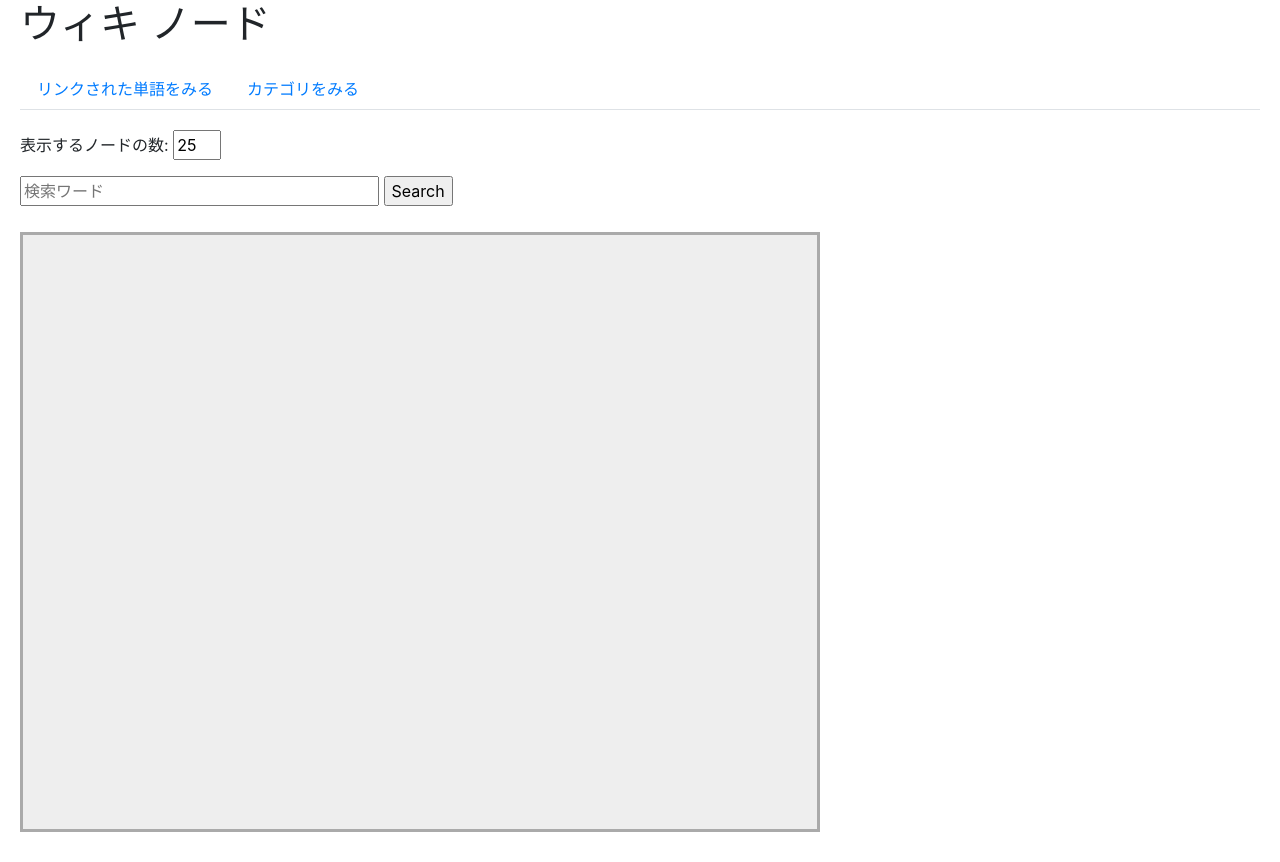
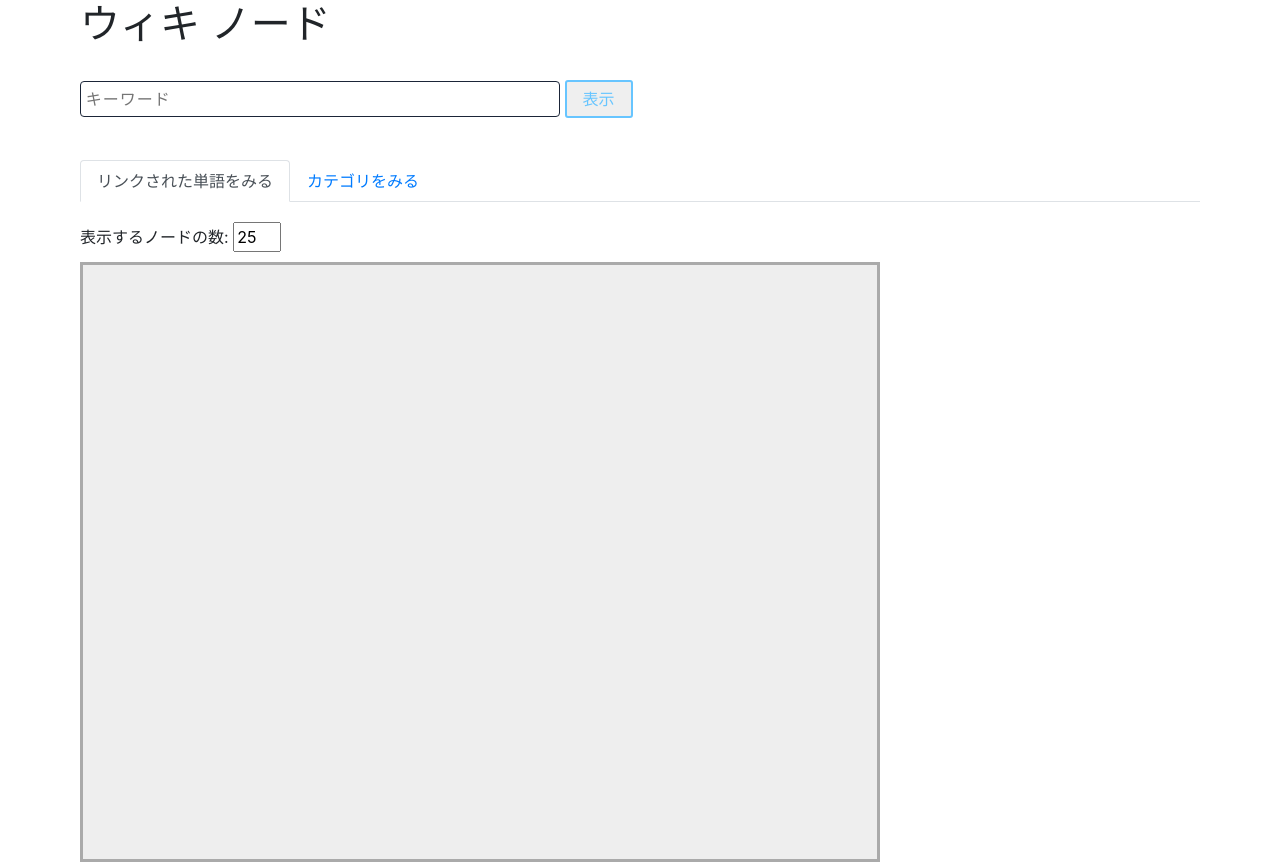
Before and after one commit to tmkokumura/wiki-viewer, a Flask app: page / in a window 1280 px wide. Before the commit the page ends 832 px from the top, so only its background shows below. Run offline with Flask 2, Linux system fonts and the light colour scheme; some libraries are stand-ins or nearby versions.

Commit message:
change layout

```diff
--- a/static/css/style.css
+++ b/static/css/style.css
@@ -1,11 +1,60 @@
+/* 共通 */
 body {
-    padding: 0px 20px;
+    padding: 0em 5em;
 }
 
+/* キーワードエリア */
+.search {
+    margin: 2em 0em;
+    height: 3em;
+}
+
+.search_text {
+    display: inline-block;
+	width: 30em;
+	box-sizing: border-box;
+	padding: 0.3em;
+	transition: 0.3s;
+	letter-spacing: 1px;
+	color: #aaaaaa;
+	border: 1px solid #1b2538;
+	border-radius: 4px;
+}
+
+.ef:focus {
+	border: 1px solid #da3c41;
+	outline: none;
+	box-shadow: 0 0 5px 1px rgba(218,60,65, .5);
+}
+
+/* 表示ボタン */
+.search_btn {
+    display: inline-block;
+    box-sizing: border-box;
+    padding: 0.3em 1em;
+    text-decoration: none;
+    color: #67c5ff;
+    border: solid 2px #67c5ff;
+    border-radius: 3px;
+    transition: .4s;
+}
+
+.search_btn:hover {
+    background: #67c5ff;
+    color: white;
+}
+
+/* タブエリア */
 .nav-tabs {
     margin: 20px 0px;
 }
 
+/* メッセージエリア */
+.msg {
+    color: #f00;
+}
+
+/* キャンバス */
 .canvas {
     width: 800px;
     height: 600px;
@@ -36,7 +85,3 @@ body {
 .disp_count {
     width: 3em;
 }
-
-.msg {
-    color: #f00;
-}
--- a/templates/index.html
+++ b/templates/index.html
@@ -15,10 +15,16 @@
 <body>
     <h1>ウィキ ノード</h1>
 
-    <!-- タブボタン -->
+    <!-- 検索エリア -->
+    <div class="search">
+        <input type="text" id="keyword" class="search_text ef" size="30" placeholder="キーワード">
+        <input type="button" id="search_button" class="search_btn" value="表示">
+    </div>
+
+    <!-- タブエリア -->
     <ul class="nav nav-tabs">
         <li class="nav-item">
-            <a href="#tab1" class="nav-link" data-toggle="tab">リンクされた単語をみる</a>
+            <a href="#tab1" class="nav-link active" data-toggle="tab">リンクされた単語をみる</a>
         </li>
         <li class="nav-item">
             <a href="#tab2" class="nav-link" data-toggle="tab">カテゴリをみる</a>
@@ -29,14 +35,10 @@
     <div class="tab-content">
         <!-- ノードエリア -->
         <div id="tab1" class="tab-pane active">
-            <p>
+            <div>
                 表示するノードの数: <input type="number" class="disp_count" id="disp_count" min="1" max="99" value="25">
-            </p>
-            <p>
-                <input type="text" id="keyword" size="30" placeholder="検索ワード">
-                <input type="button" id="search_button" value="Search">
-            </p>
-            <p class="msg" id="msg"></p>
+            </div>
+            <div class="msg" id="msg"></div>
             <svg class="canvas" xmlns="http://www.w3.org/2000/svg"></svg>
         </div>
         <div id="tab2" class="tab-pane active">
```
